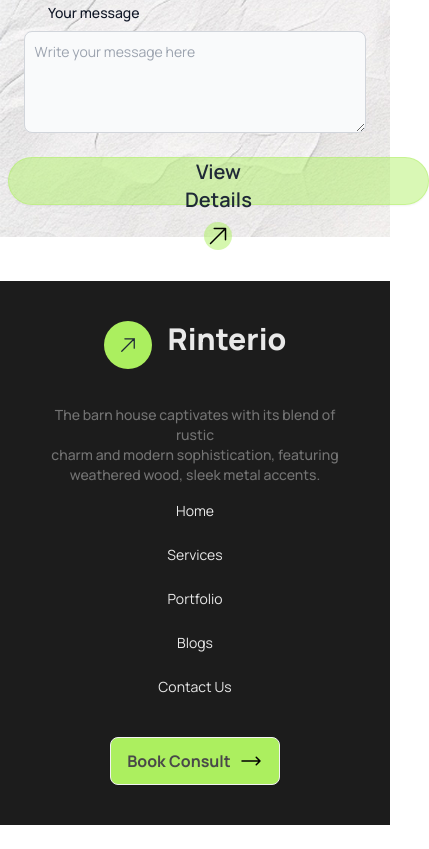
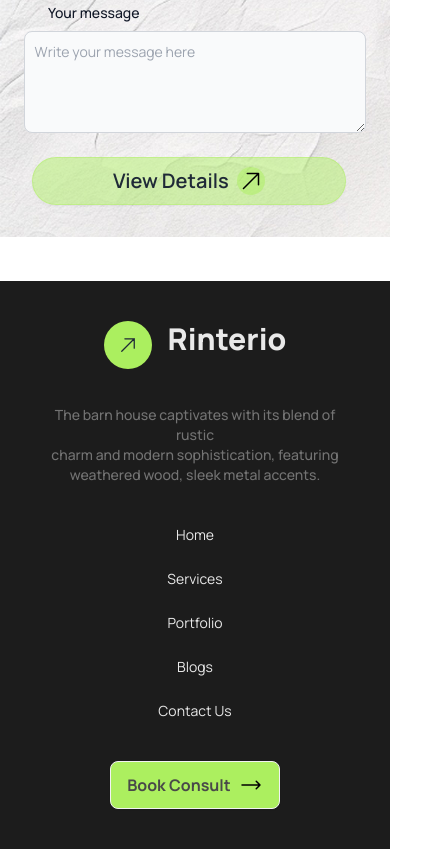
Before and after one commit to Tanna62/Rinterio-home, a plain HTML site: page index.html in a window 390 px wide. Shown: the part 8000-8849 px from the top of the page, 429 px wide, since content can reach past the window. Before the commit the page ends 8825 px from the top, so only its background shows below. Drawn offline with nearby package versions, Linux system fonts and the light colour scheme.

Commit message:
another commit

```diff
--- a/index.html
+++ b/index.html
@@ -700,7 +700,7 @@
 
 <label for="message" class="mx-10 my-6 block mb-2 text-sm font-medium text-gray-900 dark:text-white">Your message</label>
 <textarea id="message" rows="4" class="block p-2.5 w-11/12 mx-auto text-sm text-gray-900 bg-gray-50 rounded-lg border border-gray-300 focus:ring-blue-500 focus:border-blue-500 dark:bg-gray-700 dark:border-gray-600 dark:placeholder-gray-400 dark:text-white dark:focus:ring-blue-500 dark:focus:border-blue-500" placeholder="Write your message here"></textarea>
-<button class="lg:ml-56 my-6  md:ml-20 btn btn-md sm:btn-md md:btn-md lg:btn-lg bg-[#acef5f75] hover:bg-[#acef5fc5] border-[#acef5f6c] hover:border-[#acef5f9a] rounded-full text-xl font-extra-bold lg:px-96 md:px-56 px-44">View Details
+<button class="lg:ml-56 my-6  md:ml-20 btn btn-md sm:btn-md md:btn-md lg:btn-lg bg-[#acef5f75] hover:bg-[#acef5fc5] border-[#acef5f6c] hover:border-[#acef5f9a] rounded-full text-xl font-extra-bold lg:px-96 md:px-56 px-20 ml-6">View Details
   <div class="bg-[#acef5f81] border-6 p-0.5  border-[#acef5fcb] rounded-full">
       <svg xmlns="http://www.w3.org/2000/svg" fill="none" viewBox="0 0 24 24" stroke-width="1.5" stroke="currentColor" class="size-6 text-black">
           <path stroke-linecap="round" stroke-linejoin="round" d="m4.5 19.5 15-15m0 0H8.25m11.25 0v11.25" />
@@ -734,7 +734,7 @@
       <p class="text-[#737373] font-medium text-sm md:text-base">The barn house captivates with its blend of  rustic <br class="md:hidden block"> charm and modern sophistication, <br class=" hidden md:block"> featuring  <br class="md:hidden block"> weathered wood, sleek metal accents.</p>
     </p>
     <div class="md:flex md:space-x-10 space-y-6">
-      <h1 class="text-[#E9E9E9]">Home</h1>
+      <h1 class="text-[#E9E9E9] mt-6">Home</h1>
       <h1 class="text-[#E9E9E9]">Services</h1>
       <h1 class="text-[#E9E9E9]">Portfolio</h1>
       <h1 class="text-[#E9E9E9]">Blogs</h1>
```
